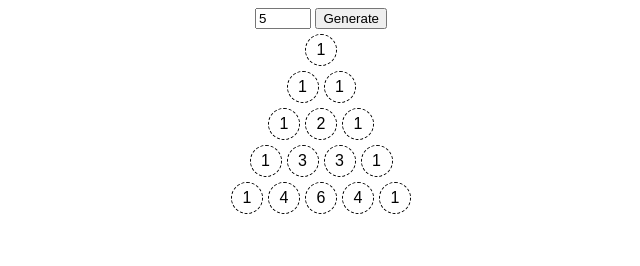
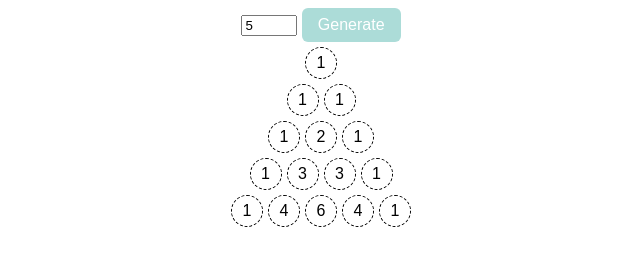
Before and after one commit to gilbertbyte/TugasKelompok1FrontEnd-BackEdan, a plain HTML site: page Pertemuan-01/index.html in a window 1280 px wide. Shown: the whole page, without its empty margins (319-959 px from the left). Drawn offline with Linux system fonts and the light colour scheme.

Commit message:
update: ganti warna tombol generate

```diff
--- a/Pertemuan-01/style.css
+++ b/Pertemuan-01/style.css
@@ -22,3 +22,17 @@ span {
   border-radius: 50%;
   /* 50% border radius 4 circle */
 }
+
+button {
+  background-color: #acdcd8;
+  color: white;
+  border: none;
+  padding: 8px 16px;
+  border-radius: 6px;
+  cursor: pointer;
+  font-size: 1rem;
+}
+
+button:hover {
+  background-color: #e82a5a;
+}
```
